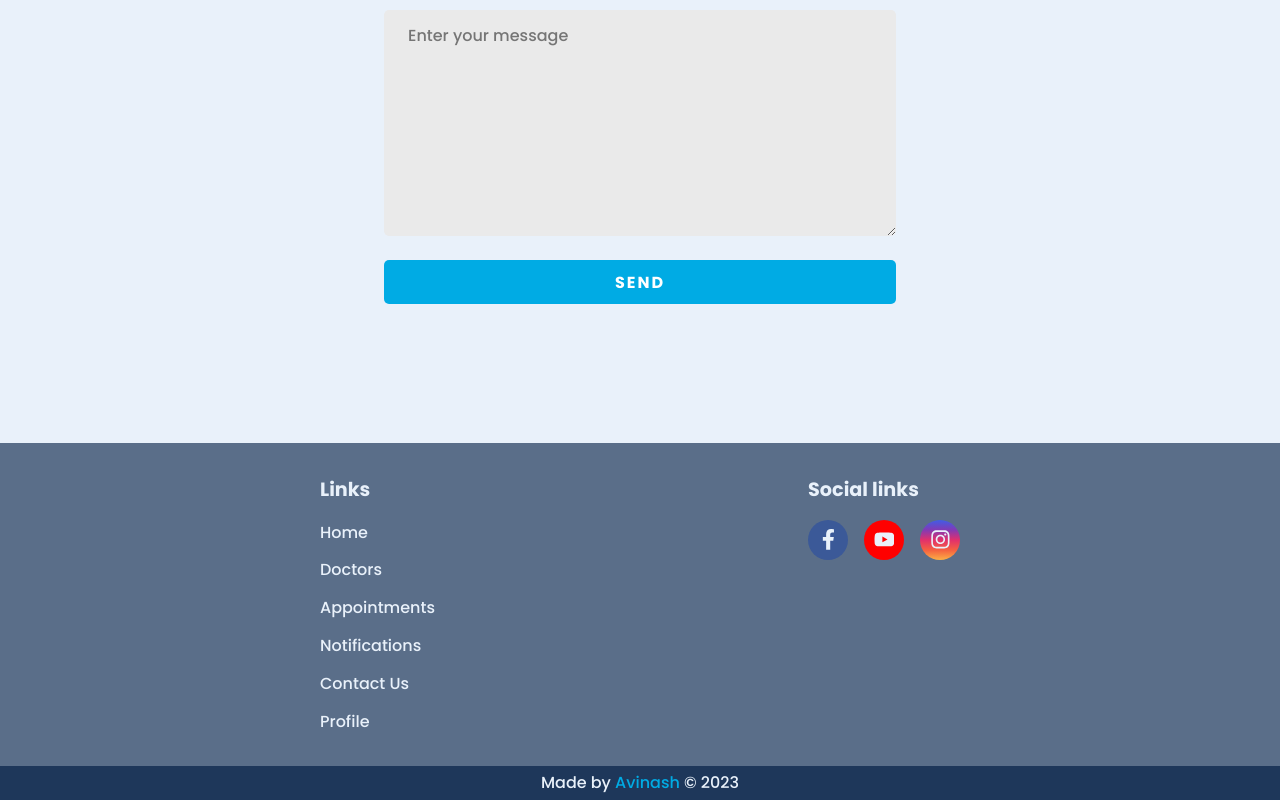
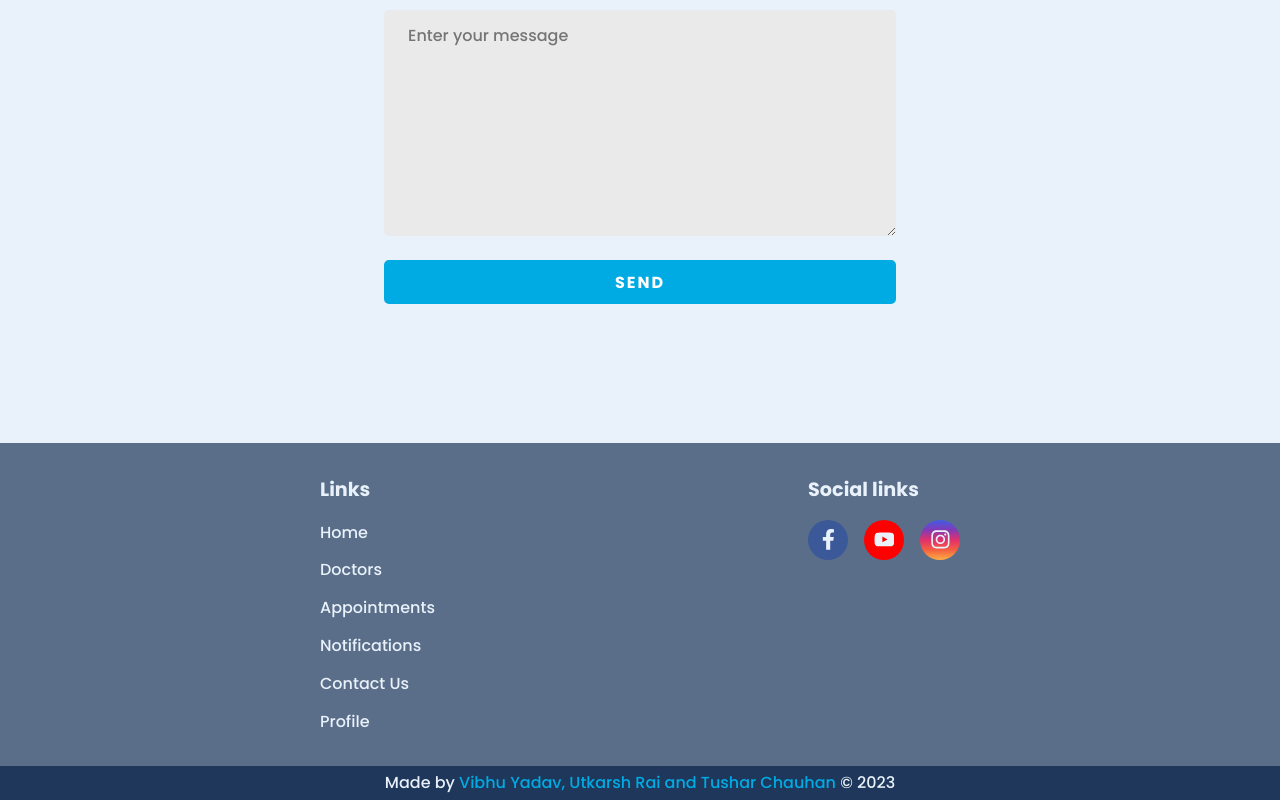
Before and after one commit to tushar-glitch/healthbooker, a React (Create React App) app in the folder client/: page / in a window 1280 px wide. Shown: the part 1993-2793 px from the top of the page. Built offline with nearby package versions, Linux system fonts and the light colour scheme; no server answers.

Commit message:
Website finalized

```diff
--- a/client/src/components/Footer.jsx
+++ b/client/src/components/Footer.jsx
@@ -72,7 +72,7 @@ const Footer = () => {
             target="_blank"
             rel="noreferrer"
           >
-            Avinash
+            Vibhu Yadav, Utkarsh Rai and Tushar Chauhan
           </a>{" "}
           © {new Date().getFullYear()}
         </div>
```
